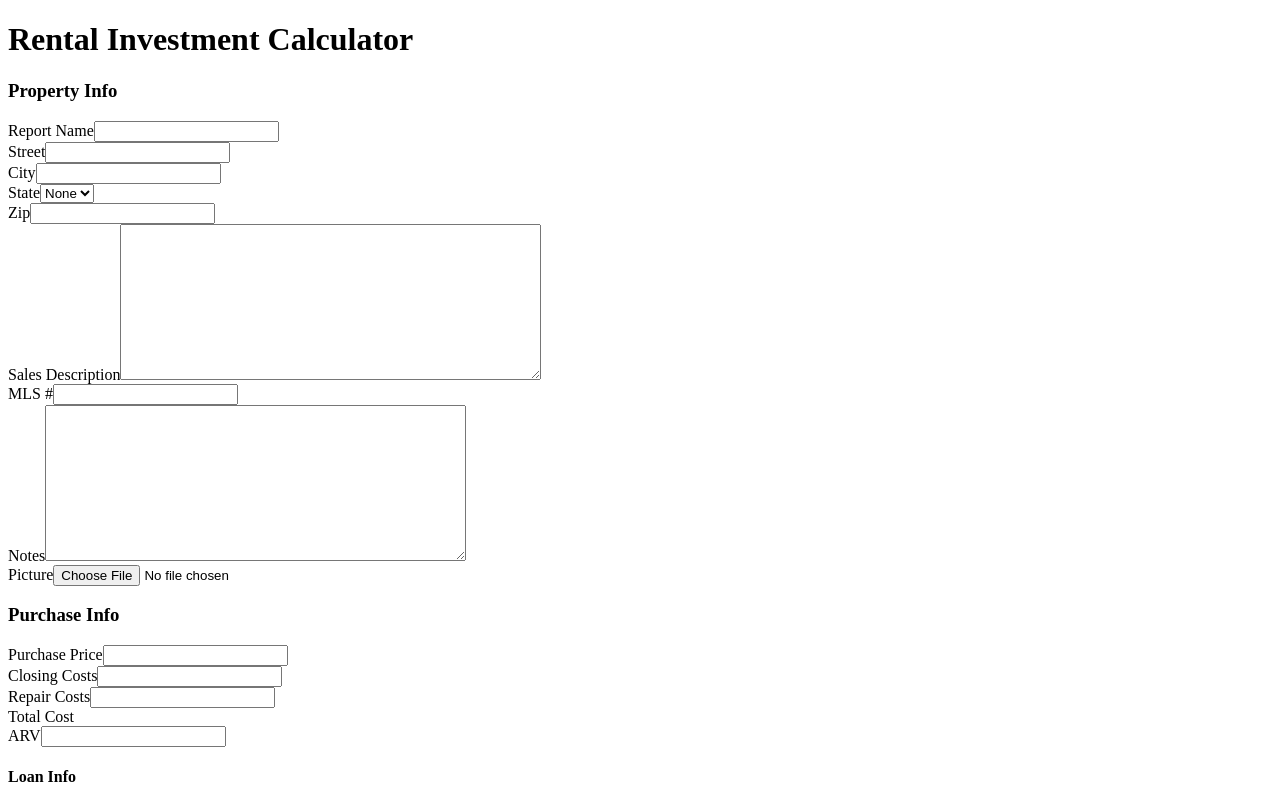
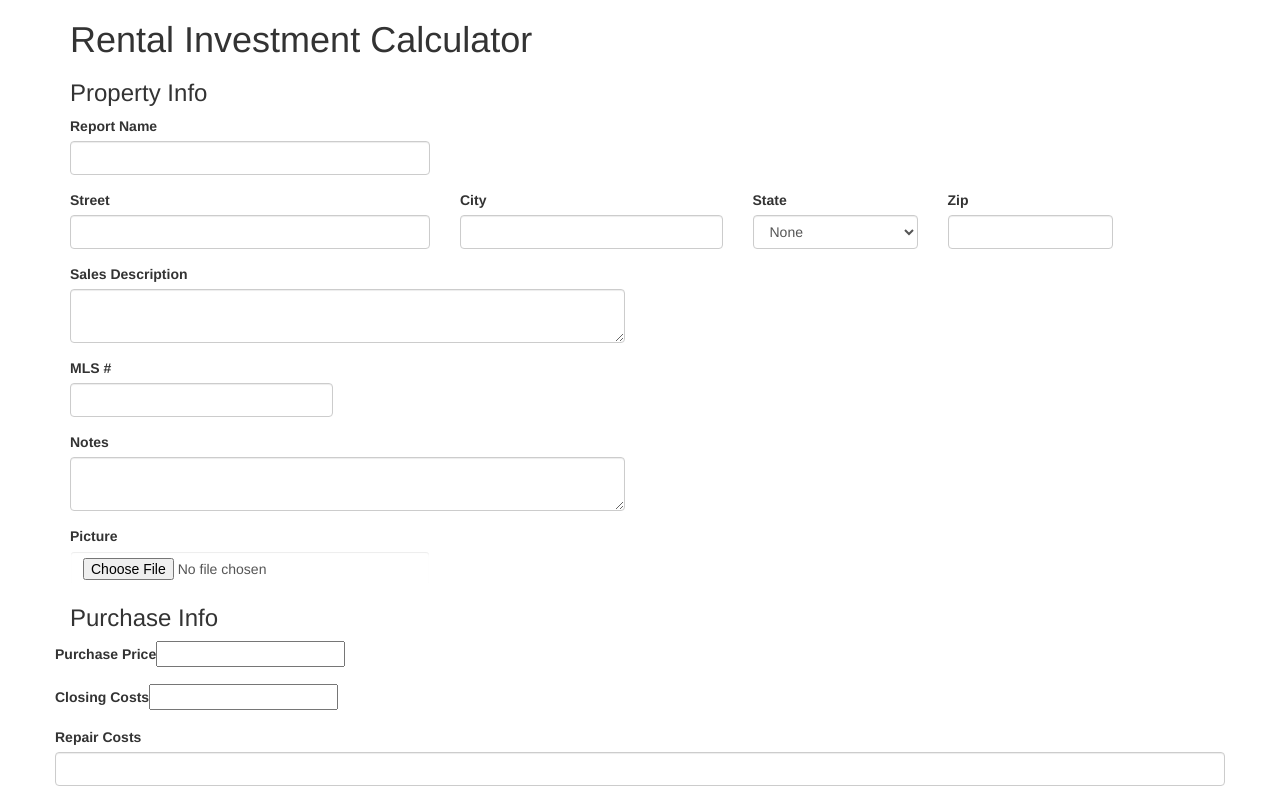
Before and after one commit to jheckjr/re-calculator, an Angular app: page / in a window 1280 px wide. Shown: the top 800 px of the page. Built offline with nearby package versions, Linux system fonts and the light colour scheme.

Commit message:
Add Bootstrap styling to property component

```diff
--- a/package.json
+++ b/package.json
@@ -20,6 +20,7 @@
     "@angular/platform-browser": "^4.0.0",
     "@angular/platform-browser-dynamic": "^4.0.0",
     "@angular/router": "^4.0.0",
+    "bootstrap": "^3.3.7",
     "core-js": "^2.4.1",
     "express": "^4.15.3",
     "redux": "^3.6.0",
--- a/src/app/app.component.html
+++ b/src/app/app.component.html
@@ -1,3 +1,4 @@
+<div class="container">
   <h1>
     {{title}}
   </h1>
@@ -8,3 +9,4 @@
   <app-rental-info [rentalInfo]="state.rentalInfo"
     (isValid)="rentalInfoValid = $event"></app-rental-info>
   <app-results [results]="results" *ngIf="formIsValid()"></app-results>
+</div>
--- a/src/app/property-info/property-info.component.html
+++ b/src/app/property-info/property-info.component.html
@@ -1,52 +1,73 @@
 <h3>Property Info</h3>
 <form [formGroup]="propertyInfoForm" novalidate>
-  <div class="form-group">
+  <div class="form-group row">
+    <div class="col-sm-4">
       <label for="name">Report Name</label>
       <input type="text" formControlName="reportName"
-      name="name" [(ngModel)]="propertyInfo.reportName" />
+        name="name" [(ngModel)]="propertyInfo.reportName"
+        class="form-control" />
     </div>
-  <div class="form-group">
+  </div>
+  <div class="form-group row">
+    <div class="col-sm-4">
       <label for="street">Street</label>
       <input type="text" formControlName="street"
-      name="street" [(ngModel)]="propertyInfo.address.street" />
+        name="street" [(ngModel)]="propertyInfo.address.street"
+        class="form-control"/>
     </div>
-  <div class="form-group">
+    <div class="col-sm-3">
       <label for="city">City</label>
       <input type="text" formControlName="city"
-      name="city" [(ngModel)]="propertyInfo.address.city" />
+        name="city" [(ngModel)]="propertyInfo.address.city"
+        class="form-control" />
     </div>
-  <div class="form-group">
+    <div class="col-sm-2">
       <label for="state">State</label>
       <select formControlName="state" name="state"
-      [(ngModel)]="propertyInfo.address.state" >
+        [(ngModel)]="propertyInfo.address.state"
+        class="form-control" >
         <option *ngFor="let item of states | enumKeys" [value]="item.key">
           {{item.value}}
         </option>
       </select>
     </div>
-  <div class="form-group">
+    <div class="col-sm-2">
       <label for="zip">Zip</label>
       <input type="text" formControlName="zip"
-      name="zip" [(ngModel)]="propertyInfo.address.zip" />
+        name="zip" [(ngModel)]="propertyInfo.address.zip"
+        class="form-control" />
     </div>
-  <div class="form-group">
+  </div>
+  <div class="form-group row">
+    <div class="col-sm-6">
       <label for="description">Sales Description</label>
-    <textarea formControlName="description" rows="10" cols="50"
-      name="description" [(ngModel)]="propertyInfo.salesDescription"></textarea>
+      <textarea formControlName="description"
+        name="description" [(ngModel)]="propertyInfo.salesDescription"
+        class="form-control"></textarea>
     </div>
-  <div class="form-group">
+  </div>
+  <div class="form-group row">
+    <div class="col-sm-3">
       <label for="mls">MLS #</label>
       <input type="number" formControlName="mls"
-      name="mls" [(ngModel)]="propertyInfo.mlsNumber" />
+        name="mls" [(ngModel)]="propertyInfo.mlsNumber"
+        class="form-control" />
     </div>
-  <div class="form-group">
+  </div>
+  <div class="form-group row">
+    <div class="col-sm-6">
       <label for="notes">Notes</label>
-    <textarea formControlName="notes" rows="10" cols="50"
-      name="notes" [(ngModel)]="propertyInfo.userNotes"></textarea>
+      <textarea formControlName="notes"
+        name="notes" [(ngModel)]="propertyInfo.userNotes"
+        class="form-control"></textarea>
     </div>
-  <div class="form-group">
+  </div>
+  <div class="form-group row">
+    <div class="col-sm-4">
       <label for="imageName">Picture</label>
       <input type="file" formControlName="imageName" accept="image/*"
-      name="imageName" [(ngModel)]="propertyInfo.imageName" />
+        name="imageName" [(ngModel)]="propertyInfo.imageName"
+        class="form-control btn" />
+    </div>
   </div>
 </form>
--- a/src/app/purchase-info/purchase-info.component.html
+++ b/src/app/purchase-info/purchase-info.component.html
@@ -1,5 +1,5 @@
 <h3>Purchase Info</h3>
-<form [formGroup]="purchaseInfoForm" novalidate>
+<form [formGroup]="purchaseInfoForm" class="form-horizontal" novalidate>
   <div class="form-group">
     <label for="purchasePrice">Purchase Price</label>
     <input type="number" formControlName="purchasePrice"
@@ -16,7 +16,8 @@
     <label for="repairCosts">Repair Costs</label>
     <input type="number" formControlName="repairCosts"
       name="repairCosts" [(ngModel)]="purchaseInfo.repairCosts"
-      (blur)="update(['repairCosts'])" />
+      (blur)="update(['repairCosts'])"
+      class="form-control" />
   </div>
 
   <div>
--- a/src/app/rental-info/rental-info.component.html
+++ b/src/app/rental-info/rental-info.component.html
@@ -1,5 +1,5 @@
 <h3>Rental Info</h3>
-<form [formGroup]="rentalInfoForm" novalidate>
+<form [formGroup]="rentalInfoForm" class="form-horizontal" novalidate>
   <div class="form-group">
     <label for="numUnits">Number of Units</label>
     <select name="numUnits" formControlName="numUnits"
--- a/src/styles.css
+++ b/src/styles.css
@@ -1 +1,2 @@
 /* You can add global styles to this file, and also import other style files */
+@import "~/bootstrap/dist/css/bootstrap.min.css";
```
Also changed, not shown: .angular-cli.json, 1 other file (tests, documents, lock files or other folders). Lines whose indentation alone changed are shown as unchanged.
